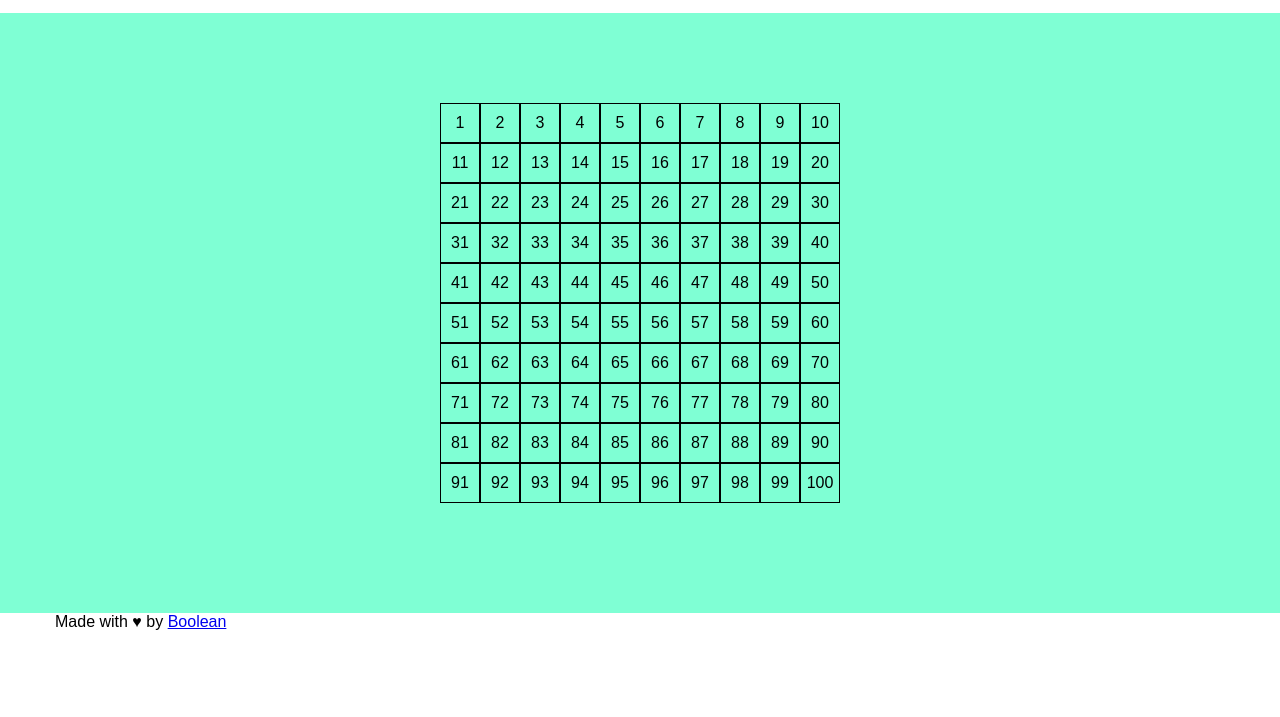
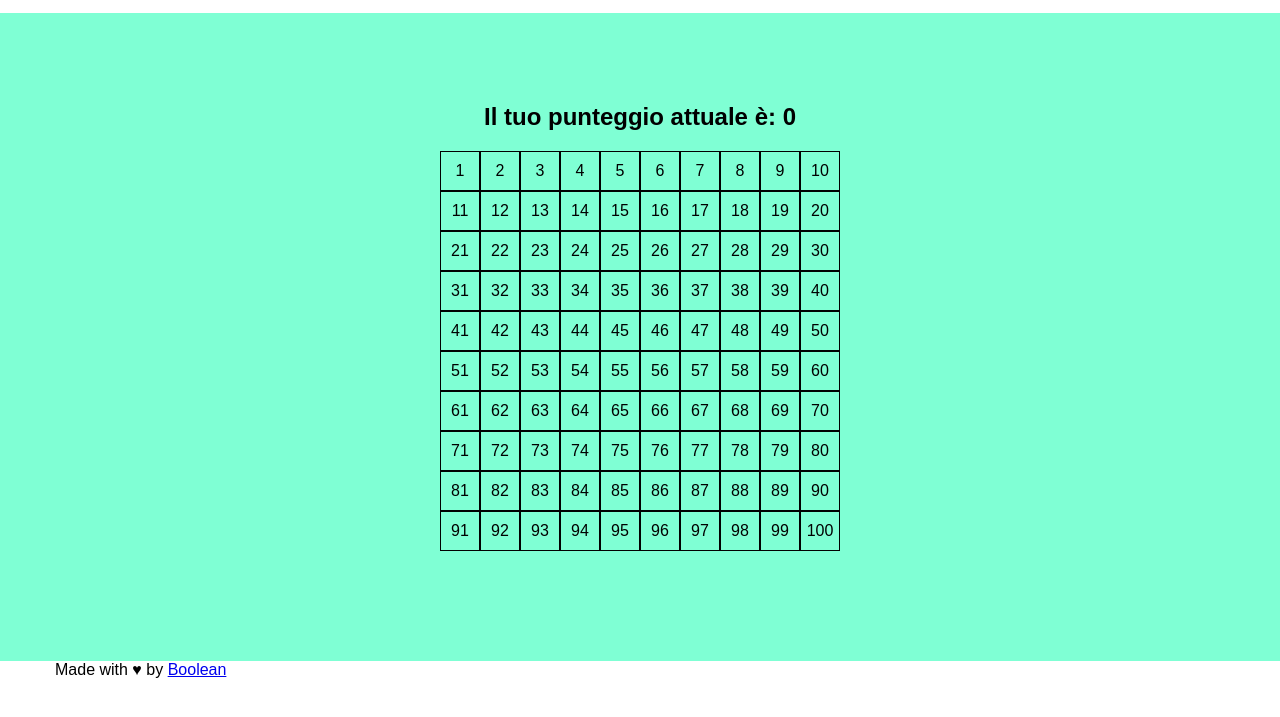
Before and after one commit to AlexNunzi/js-campominato-dom, a plain HTML site: page Index.html in a window 1280 px wide. Both pictures are taken after a click on the button "Play". Shown: the part 107-824 px from the top of the page. Before the commit the page ends 800 px from the top, so only its background shows below. Drawn offline with Linux system fonts and the light colour scheme.

Commit message:
Aggiunta logica di conteggio del punteggio

```diff
--- a/Index.html
+++ b/Index.html
@@ -29,6 +29,7 @@
 
     <main>
         <h2 id="instruction" class="text-center">Premi 'Play' per avviare la partita.</h2>
+        <h2 id="score" class="d-none text-center">Il tuo punteggio attuale è: <span id="scoreNumber">0</span></h2>
         <div id="gridContainer" class="container d-flex wrap">
 
         </div>
--- a/css/style.css
+++ b/css/style.css
@@ -83,7 +83,7 @@ main{
 }
 
 #gridContainer{
-    margin: 0 auto;
+    margin: 20px auto;
     width: 400px;
     height: 400px;
 }
--- a/js/main.js
+++ b/js/main.js
@@ -2,6 +2,8 @@ const startGameDom = document.querySelector('#startGame');
 const gridContainerDom = document.querySelector('#gridContainer');
 const difficultSelectorDom = document.querySelector('#difficultSelector');
 const instructionDom = document.querySelector ('#instruction');
+const scoreDom = document.querySelector ('#score');
+const scoreNumberDom = document.querySelector ('#scoreNumber')
 
 
 console.log("Il valore di difficoltà selezionato è: " + difficultSelectorDom.value);
@@ -13,10 +15,12 @@ startGameDom.addEventListener('click', function(){
     gridContainerDom.innerHTML = '';
 
     instructionDom.classList.add('d-none');
+    scoreDom.classList.remove('d-none');
 
     let boxDimension = '';
     let boxNumber = 0;
     let bombsArray = [];
+    let score = 0;
     const numberOfBombs = 16;
 
     switch(difficultSelectorDom.value){
@@ -39,7 +43,7 @@ startGameDom.addEventListener('click', function(){
 
     bombsArray = createArrayOfNumber(numberOfBombs, 1, boxNumber);
     console.log("L'array di bombe risultante dopo la generazione è: " + bombsArray);
-    createGameField(boxNumber, boxDimension, bombsArray);
+    createGameField(boxNumber, boxDimension, bombsArray, score);
 });
 
 
@@ -47,23 +51,26 @@ startGameDom.addEventListener('click', function(){
 
 
 
-function createNewBoxNumbered(number, numberedBombs){
+function createNewBoxNumbered(number, numberedBombs, scorePrinter){
     const newBox = document.createElement('div');
     newBox.classList.add('box');
     newBox.innerHTML = `<div>${number}</div>`;
-    newBox.addEventListener('click', function(){
+    newBox.addEventListener('click', function bombcheck(){
         if(numberedBombs.includes(number)){
             this.classList.add('exploded');
         } else {
             this.classList.add('selected');
+            scorePrinter++;
+            scoreNumberDom.innerHTML++;
         }
+        this.removeEventListener('click', bombcheck);
     });
     return newBox;
 }
 
-function createGameField(number, dimension, numberedBombs){
+function createGameField(number, dimension, numberedBombs, scorePrinter){
     for(i=1 ; i <= number ; i++){
-        const box = createNewBoxNumbered(i, numberedBombs);
+        const box = createNewBoxNumbered(i, numberedBombs, scorePrinter);
         box.classList.add(dimension);
         gridContainerDom.append(box);
     }
```
